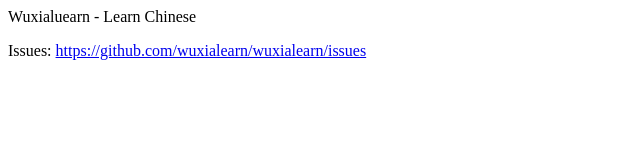
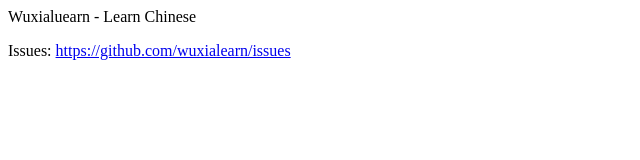
Before and after one commit to wuxialearn/wuxialearn.com, a plain HTML site: page index.html in a window 1280 px wide. Shown: the whole page, without its empty margins (0-640 px from the left). Drawn offline with Linux system fonts and the light colour scheme.

Commit message:
change hyperlink location

```diff
--- a/index.html
+++ b/index.html
@@ -1,3 +1,3 @@
 Wuxialuearn - Learn Chinese
 <p>
-Issues: <a href = "https://github.com/wuxialearn/wuxialearn/issues">https://github.com/wuxialearn/wuxialearn/issues</a>
+Issues: <a href = "https://github.com/wuxialearn/issues">https://github.com/wuxialearn/issues</a>
```
